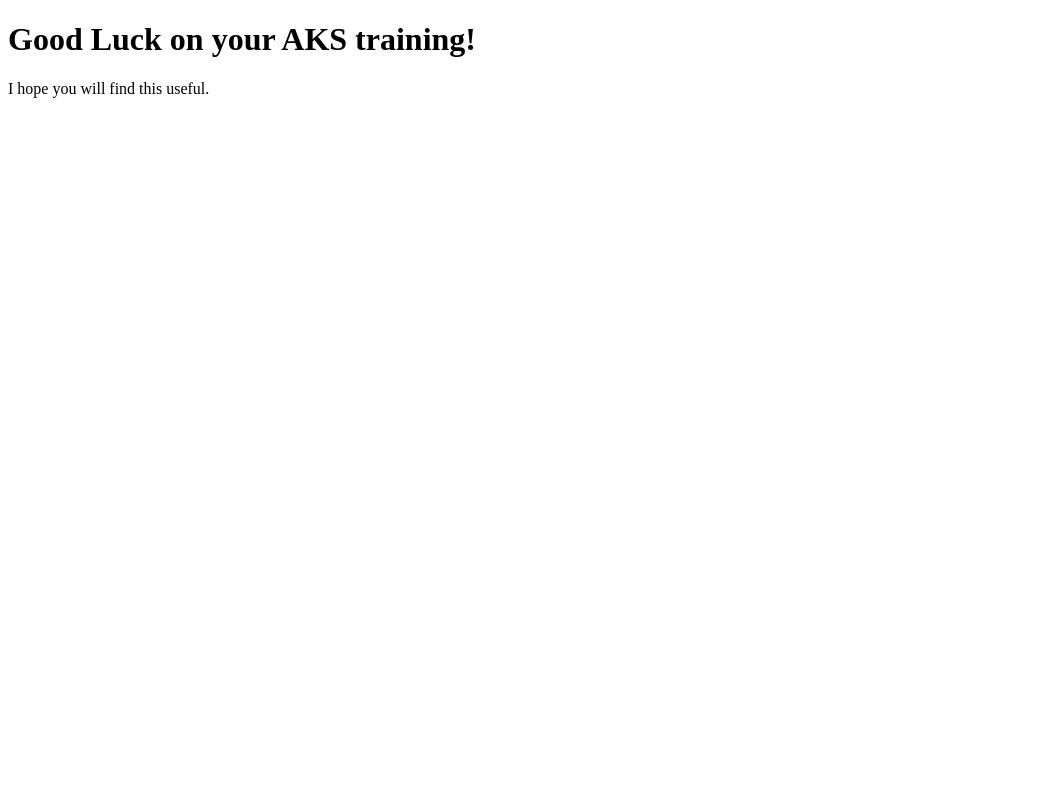
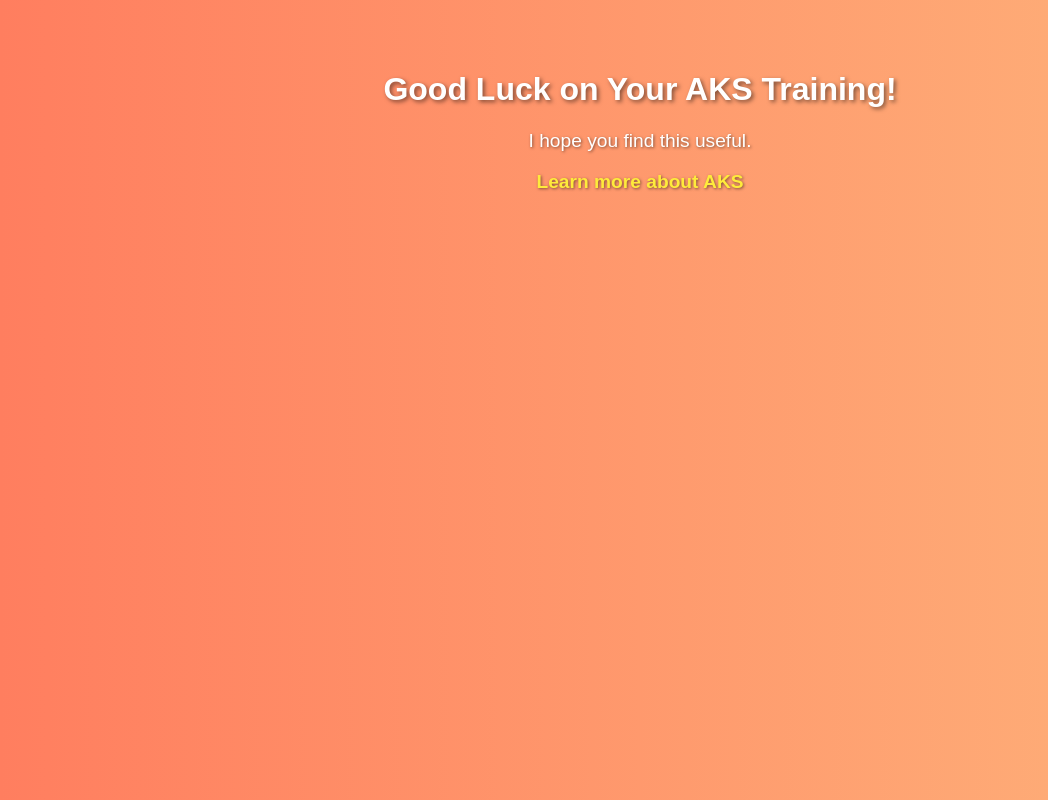
Before and after one commit to arqgrp-akashveerabomma/akash-terraform-azureDevOps-AKS, a plain HTML site: page k8s/index.html in a window 1280 px wide. Shown: the whole page, without its empty margins (0-1048 px from the left). Drawn offline with Linux system fonts and the light colour scheme.

Commit message:
index file

```diff
--- a/k8s/index.html
+++ b/k8s/index.html
@@ -3,10 +3,39 @@
 <head>
     <meta charset="UTF-8">
     <meta name="viewport" content="width=device-width, initial-scale=1.0">
-    <title>Welcome to NCS training!!</title>
+    <title>Welcome to NCS Training!</title>
+    <style>
+        body {
+            font-family: Arial, sans-serif;
+            background: linear-gradient(to right, #ff7e5f, #feb47b); /* Gradient background */
+            color: white; /* Text color */
+            text-align: center;
+            margin: 0;
+            padding: 50px;
+        }
+        h1 {
+            color: #fff;
+            text-shadow: 2px 2px 4px rgba(0, 0, 0, 0.5);
+        }
+        p {
+            color: #fff;
+            font-size: 1.2em;
+            text-shadow: 1px 1px 3px rgba(0, 0, 0, 0.5);
+        }
+        a {
+            color: #ffeb3b; /* Bright yellow for links */
+            text-decoration: none;
+            font-weight: bold;
+        }
+        a:hover {
+            color: #ffd600; /* Darker yellow on hover */
+            text-decoration: underline;
+        }
+    </style>
 </head>
 <body>
-    <h1>Good Luck on your AKS training!</h1>
-    <p>I hope you will find this useful.</p>
+    <h1>Good Luck on Your AKS Training!</h1>
+    <p>I hope you find this useful.</p>
+    <p><a href="https://aka.ms/aks" target="_blank">Learn more about AKS</a></p>
 </body>
 </html>
```
